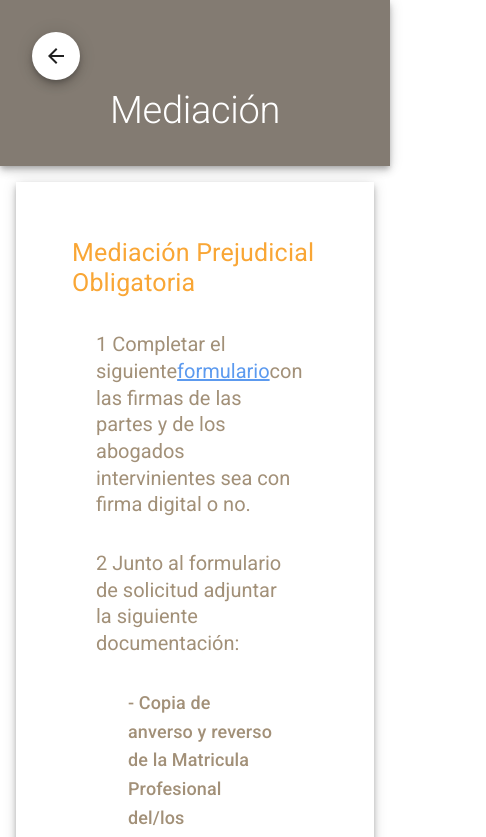
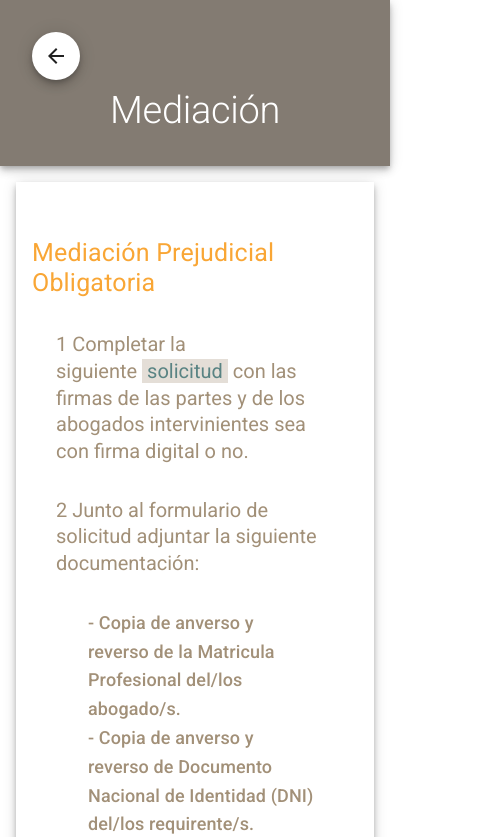
Before and after one commit to facundoolmedo/mediaronline, a React (Create React App) app: page /mediar in a window 390 px wide. Shown: the top 837 px of the page, 486 px wide, since content can reach past the window. Built offline with nearby package versions, Linux system fonts and the light colour scheme.

Commit message:
Mediar Page Responsive fixed

```diff
--- a/src/components/rutas/MediarPage.jsx
+++ b/src/components/rutas/MediarPage.jsx
@@ -2,7 +2,7 @@ import React, { Fragment } from "react";
 
 // MaterialUI Staff
 // import Typography from "@material-ui/core/Typography";
-import { makeStyles, Grid, Typography } from "@material-ui/core";
+import { makeStyles, Grid, Typography, Link } from "@material-ui/core";
 
 //Custom Components
 import Banner5 from "../Banner5.jsx";
@@ -24,7 +24,13 @@ const useStyle = makeStyles({
     color: "#A29078",
   },
   a: {
-    color: "#5C9AEF",
+    color: "#598383",
+    paddingLeft: 5,
+    paddingRight: 5,
+    marginLeft: 5,
+    marginRight: 5,
+    backgroundColor: "#E4DED7",
+    textDecoration: "none",
   },
   p: {
     color: "#EFA15C",
@@ -43,7 +49,7 @@ const Mediar = (props) => {
           <Box
             boxShadow={5}
             py={7}
-            px={7}
+            px={2}
             m={2}
             textAlign="left"
             // className={classes.root}
@@ -52,12 +58,13 @@ const Mediar = (props) => {
               <Typography variant="h4" className={classes.titulo}>
                 Mediación Prejudicial Obligatoria
               </Typography>
+            </Box>
             <Box pl={3} pt={4} pr={3}>
               <Typography variant="h5" className={classes.texto}>
-                  1 Completar el siguiente
-                  <a href="/" className={classes.a}>
-                    formulario
-                  </a>
+                1 Completar la siguiente
+                <Link href="/" className={classes.a}>
+                  solicitud
+                </Link>
                 con las firmas de las partes y de los abogados intervinientes
                 sea con firma digital o no.
               </Typography>
@@ -70,16 +77,16 @@ const Mediar = (props) => {
             </Box>
             <Box pl={7} pt={4} pr={5}>
               <Typography variant="h6" className={classes.texto}>
-                  - Copia de anverso y reverso de la Matricula Profesional
-                  del/los abogado/s.
+                - Copia de anverso y reverso de la Matricula Profesional del/los
+                abogado/s.
               </Typography>
               <Typography variant="h6" className={classes.texto}>
-                  - Copia de anverso y reverso de Documento Nacional de
-                  Identidad (DNI) del/los requirente/s.
+                - Copia de anverso y reverso de Documento Nacional de Identidad
+                (DNI) del/los requirente/s.
               </Typography>
               <Typography variant="h6" className={classes.texto}>
-                  - Copia de anverso y reverso de Documento Nacional de
-                  Identidad (DNI) del/los abogado/s.
+                - Copia de anverso y reverso de Documento Nacional de Identidad
+                (DNI) del/los abogado/s.
               </Typography>
               <Typography variant="h6" className={classes.texto}>
                 - Copia del Poder General o Especial para actuar en el proceso
@@ -96,7 +103,6 @@ const Mediar = (props) => {
                 <span className={classes.p}>mediacionvirtual@cba.gov.ar</span>
                 para su procesamiento.
               </Typography>
-              </Box>
             </Box>
           </Box>
         </Grid>
```
Lines whose indentation alone changed are shown as unchanged.
